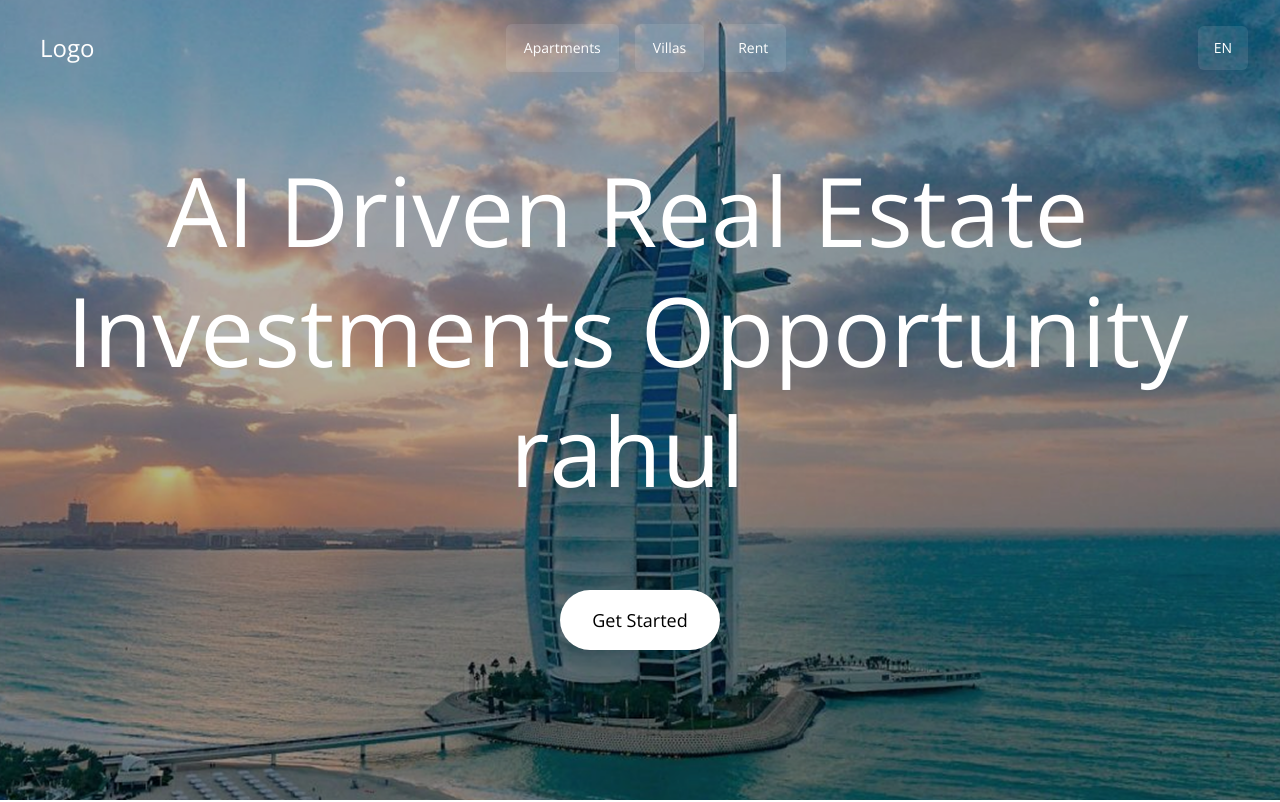
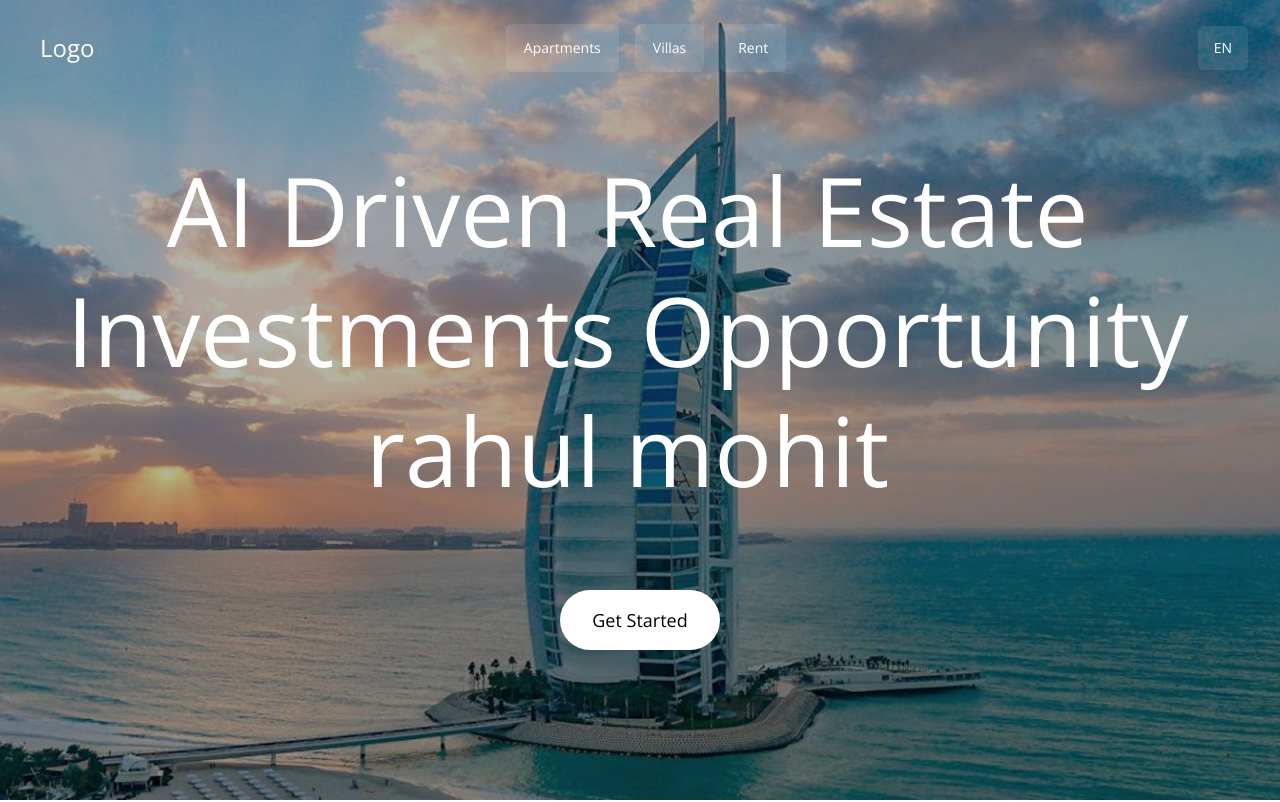
Before and after one commit to rahuldunkhwal/deploy, a Next.js app: page / in a window 1280 px wide. Shown: the top 802 px of the page. Built offline with nearby package versions, Linux system fonts and the light colour scheme; a web font is replaced by a local one.

Commit message:
test again

```diff
--- a/src/section/home/hero-section.tsx
+++ b/src/section/home/hero-section.tsx
@@ -10,7 +10,7 @@ const HeroSection = () => {
         <div className="max-w-screen-xl mx-auto w-full">
           <div className="text-center space-y-20 font-sans">
             <TextReveal as="h1" variant="heroTitle">
-              AI Driven Real Estate Investments Opportunity rahul
+              AI Driven Real Estate Investments Opportunity rahul mohit
             </TextReveal>
             <div className="transform hover:scale-105 transition-transform duration-300">
               <ButtonAnimation variant="heroSectionButton">Get Started</ButtonAnimation>
```
